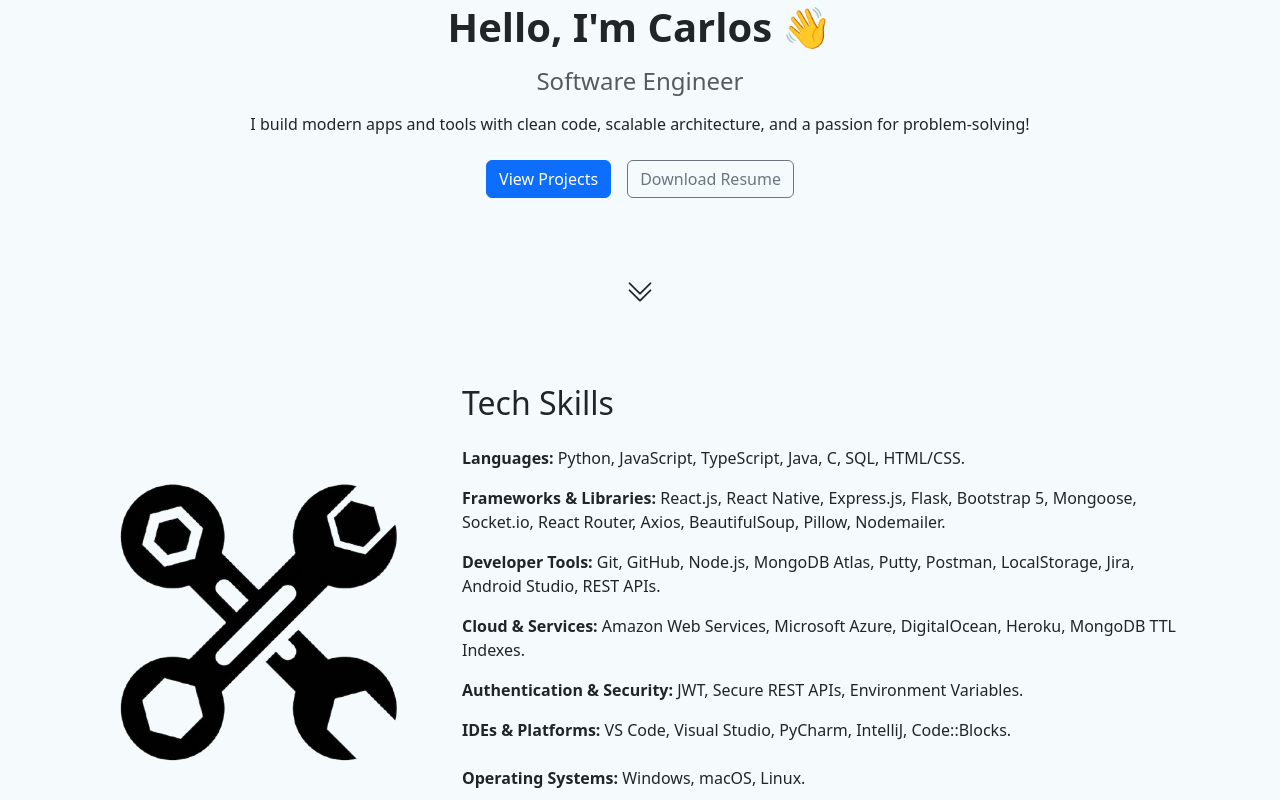
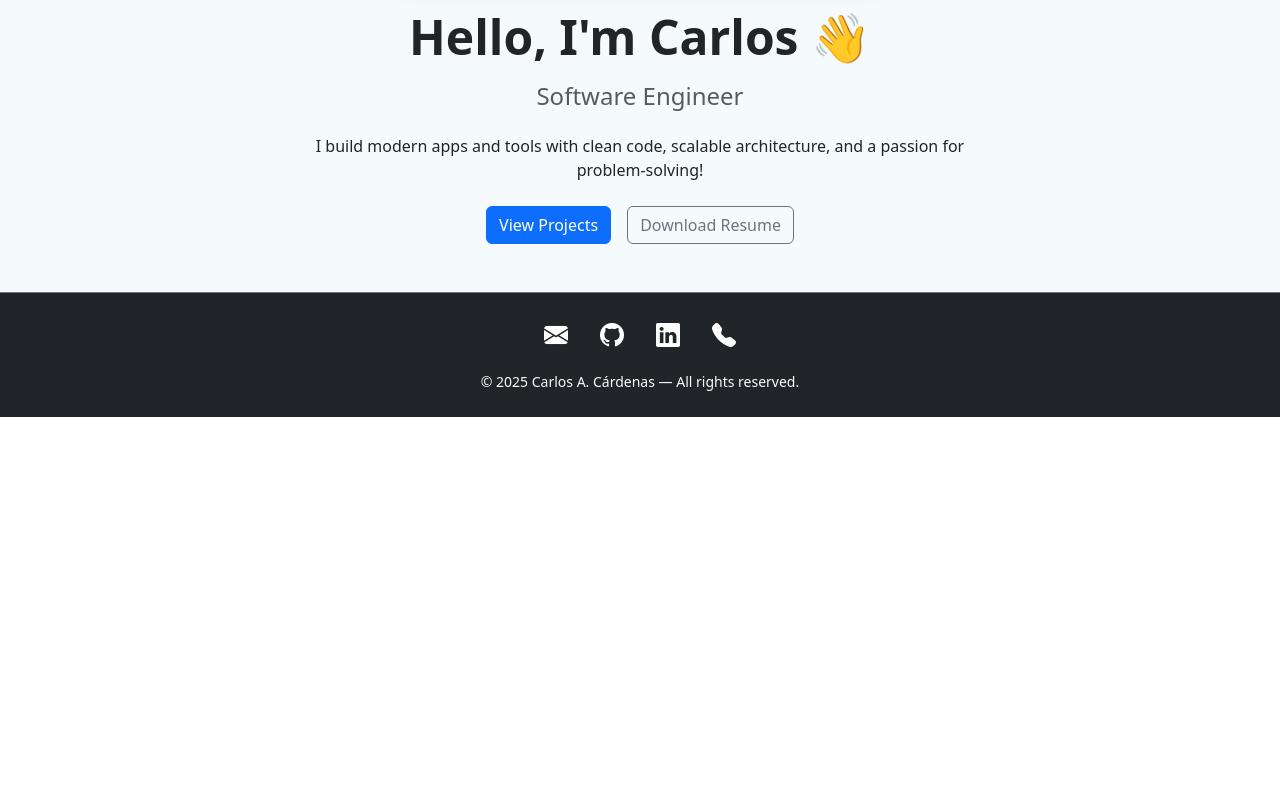
Before and after one commit to cltxvz/devPortfolio, a React (Create React App) app in the folder client/: page / in a window 1280 px wide. Shown: the part 440-1240 px from the top of the page. After the commit the page ends 857 px from the top, so only its background shows below. Built offline with nearby package versions, Linux system fonts and the light colour scheme.

Commit message:
Moved tech skills section to the about page, UI improvements

```diff
--- a/client/src/pages/About.js
+++ b/client/src/pages/About.js
@@ -9,7 +9,7 @@ function About() {
   return (
     <div style={{ backgroundColor: 'rgb(245, 251, 252)', minHeight: '100vh', width: '100%' }}>
       {/* Section 1: About Me */}
-      <div style={{ background: 'linear-gradient(to bottom, rgb(245, 251, 252), rgb(245, 251, 252))', paddingTop: '5rem', paddingBottom: '0' }}>
+      <div style={{ background: 'linear-gradient(to bottom, rgb(245, 251, 252), rgb(245, 251, 252))', paddingTop: '3rem', paddingBottom: '0' }}>
         <Container>
           <Row className="justify-content-center mb-5">
             <Col md={4} className="text-center">
@@ -17,9 +17,8 @@ function About() {
                 src={aboutPic}
                 alt="Carlos Cardenas"
                 rounded
-                fluid
                 className="shadow"
-                style={{ maxHeight: '300px', objectFit: 'cover' }}
+                style={{ maxHeight: '320px', objectFit: 'cover' }}
               />
             </Col>
           </Row>
@@ -77,7 +76,7 @@ function About() {
       </div>
 
       {/* Section 3: Work Experience*/}
-      <div style={{ background: 'linear-gradient(to bottom, rgb(245, 251, 252), rgb(245, 251, 252))', paddingTop: '0', paddingBottom: '5rem' }}>
+      <div style={{ background: 'linear-gradient(to bottom, rgb(245, 251, 252), rgb(245, 251, 252))', paddingTop: '0', paddingBottom: '2rem' }}>
         <Container>
           <Row>
             <Col>
@@ -126,6 +125,39 @@ function About() {
               </Row>
             </Col>
           </Row>
+        </Container>
+      </div>
+      {/* Section 4: Tech Skills */}
+      <div style={{ background: 'linear-gradient(to bottom, rgb(245, 251, 252), rgb(245, 251, 252))', paddingTop: '0', paddingBottom: '5rem' }}>
+        <Container>
+          <Row>
+            <Col>
+              <h2 className="mb-4">Tech Skills</h2>
+              <ul className="list-unstyled">
+                <li className="mb-3">
+                  <strong>Languages:</strong> Python, JavaScript, TypeScript, Java, C, SQL, HTML/CSS.
+                </li>
+                <li className="mb-3">
+                  <strong>Frameworks & Libraries:</strong> React.js, React Native, Express.js, Flask, Bootstrap 5, Mongoose, Socket.io, React Router, Axios, BeautifulSoup, Pillow, Nodemailer.
+                </li>
+                <li className="mb-3">
+                  <strong>Developer Tools:</strong> Git, GitHub, Node.js, MongoDB Atlas, Putty, Postman, LocalStorage, Jira, Android Studio, REST APIs.
+                </li>
+                <li className="mb-3">
+                  <strong>Cloud & Services:</strong> Amazon Web Services, Microsoft Azure, DigitalOcean, Heroku, MongoDB TTL Indexes.
+                </li>
+                <li className="mb-3">
+                  <strong>Authentication & Security:</strong> JWT, Secure REST APIs, Environment Variables.
+                </li>
+                <li className="mb-3">
+                  <strong>IDEs & Platforms:</strong> VS Code, Visual Studio, PyCharm, IntelliJ, Code::Blocks.
+                </li>
+                <li className="mb-3">
+                  <strong>Operating Systems:</strong> Windows, macOS, Linux.
+                </li>
+              </ul>
+            </Col>
+          </Row>
 
           {/* Call-to-Action Buttons */}
           <Row className="mt-3 justify-content-center">
--- a/client/src/pages/Home.js
+++ b/client/src/pages/Home.js
@@ -1,105 +1,49 @@
-import { Container, Row, Col, Button, Image } from 'react-bootstrap';
+import { Container, Button, Image } from 'react-bootstrap';
 import profilePic from '../components/Home/profile.jpg';
 import resumeFile from '../components/Files/resume.pdf';
-import techPic from '../components/Home/technologies.jpg';
 
 function Home() {
   return (
-    <div
-      style={{
-        backgroundColor: 'white',
-        minHeight: '100vh',
-        width: '100%',
-      }}
-    >
-      {/* Hero Section */}
+    <div className="d-flex flex-column flex-grow-1" style={{ backgroundColor: 'white' }}>
       <Container
         fluid
-        className="d-flex flex-column justify-content-start align-items-center text-center"
-        style={{ height: '90vh', background: 'linear-gradient(to bottom, rgb(245, 251, 252) ,rgb(245, 251, 252))' }}
+        className="flex-grow-1 d-flex flex-column justify-content-center align-items-center text-center py-5"
+        style={{
+          background: 'linear-gradient(to bottom, rgb(245, 251, 252), rgb(245, 251, 252))',
+        }}
       >
         {/* Profile Picture */}
-        <div className="d-flex flex-grow-1 align-items-center justify-content-center w-100">
+        <div className="mb-4">
           <Image
             src={profilePic}
             alt="Profile"
             rounded
             fluid
             className="shadow"
-            style={{ maxHeight: '300px', objectFit: 'cover' }}
+            style={{ maxHeight: '320px', objectFit: 'cover' }}
           />
         </div>
 
-        {/* Hero Text */}
-        <div className="mt-1 mb-4">
-          <h1 className="fw-bold mb-3">Hello, I'm Carlos 👋</h1>
-          <h4 className="text-muted">Software Engineer</h4>
-          <p className="mt-3 mb-2">
+        {/* Text Section */}
+        <div style={{ maxWidth: '650px' }}>
+          <h2 className="fw-bold mb-3 display-5">Hello, I'm Carlos 👋</h2>
+          <h4 className="text-muted mb-4">Software Engineer</h4>
+          <p className="fs-6 mb-4">
             I build modern apps and tools with clean code, scalable architecture, and a passion for problem-solving!
           </p>
-          <div className="d-flex justify-content-center gap-3 mt-4 mb-5">
-            <Button variant="primary" href="/projects">View Projects</Button>
-            <a href={resumeFile} download="Carlos A. Cárdenas - Resume.pdf" className="btn btn-outline-secondary">
+          <div className="d-flex justify-content-center gap-3">
+            <Button variant="primary" size="md" href="/projects">
+              View Projects
+            </Button>
+            <a
+              href={resumeFile}
+              download="Carlos A. Cárdenas - Resume.pdf"
+              className="btn btn-outline-secondary btn-md"
+            >
               Download Resume
             </a>
           </div>
         </div>
-
-        {/* Scroll Arrow */}
-        <div className="mt-auto pb-4">
-          <a href="#skills-section" className="text-dark fs-3">
-            <i className="bi bi-chevron-double-down"></i>
-          </a>
-        </div>
-      </Container>
-
-      {/* Tech Skills Section */}
-      <Container fluid id="skills-section" className="pt-5 pb-5" style={{background: 'linear-gradient(to bottom,rgb(245, 251, 252),rgb(245, 251, 252)'  }}>
-        <Container>
-          <Row className="align-items-center">
-            <Col md={4} className="text-center mb-4 mb-md-0">
-              <Image
-                src={techPic}
-                alt="Tech Stack Icons"
-                fluid
-
-                style={{ maxHeight: '350px', objectFit: 'cover' }}
-              />
-            </Col>
-
-            <Col md={8} className="d-flex flex-column justify-content-center">
-            <h2 className="mb-4">Tech Skills</h2>
-            <ul className="list-unstyled">
-              <li className="mb-3">
-                <strong>Languages:</strong> Python, JavaScript, TypeScript, Java, C, SQL, HTML/CSS.
-              </li>
-              <li className="mb-3">
-                <strong>Frameworks & Libraries:</strong> React.js, React Native, Express.js, Flask, Bootstrap 5, Mongoose, Socket.io, React Router, Axios, BeautifulSoup, Pillow, Nodemailer.
-              </li>
-              <li className="mb-3">
-                <strong>Developer Tools:</strong> Git, GitHub, Node.js, MongoDB Atlas, Putty, Postman, LocalStorage, Jira, Android Studio, REST APIs.
-              </li>
-              <li className="mb-3">
-                <strong>Cloud & Services:</strong> Amazon Web Services, Microsoft Azure, DigitalOcean, Heroku, MongoDB TTL Indexes.
-              </li>
-              <li className="mb-3">
-                <strong>Authentication & Security:</strong> JWT, Secure REST APIs, Environment Variables.
-              </li>
-              <li className="mb-4">
-                <strong>IDEs & Platforms:</strong> VS Code, Visual Studio, PyCharm, IntelliJ, Code::Blocks.
-              </li>
-              <li className="mb-4">
-                <strong>Operating Systems:</strong> Windows, macOS, Linux.
-              </li>
-            </ul>
-
-
-              <div>
-                <Button variant="primary" href="/about">Learn more about me!</Button>
-              </div>
-            </Col>
-          </Row>
-        </Container>
       </Container>
     </div>
   );
--- a/client/src/pages/Projects.js
+++ b/client/src/pages/Projects.js
@@ -14,7 +14,7 @@ function Projects() {
   return (
     <div style={{ backgroundColor: 'rgb(245, 251, 252)', minHeight: '100vh', width: '100%' }}>
       {/* Section 1: Top to DreamBuy */}
-      <div style={{ background: 'linear-gradient(to bottom, rgb(245, 251, 252), rgb(245, 251, 252))', paddingTop: '5rem', paddingBottom: '0' }}>
+      <div style={{ background: 'linear-gradient(to bottom, rgb(245, 251, 252), rgb(245, 251, 252))', paddingTop: '3rem', paddingBottom: '0' }}>
         <Container>
           <h1 className="mb-5 text-center text-decoration-underline">Portfolio Projects</h1>
           <DreamBuy />
```
